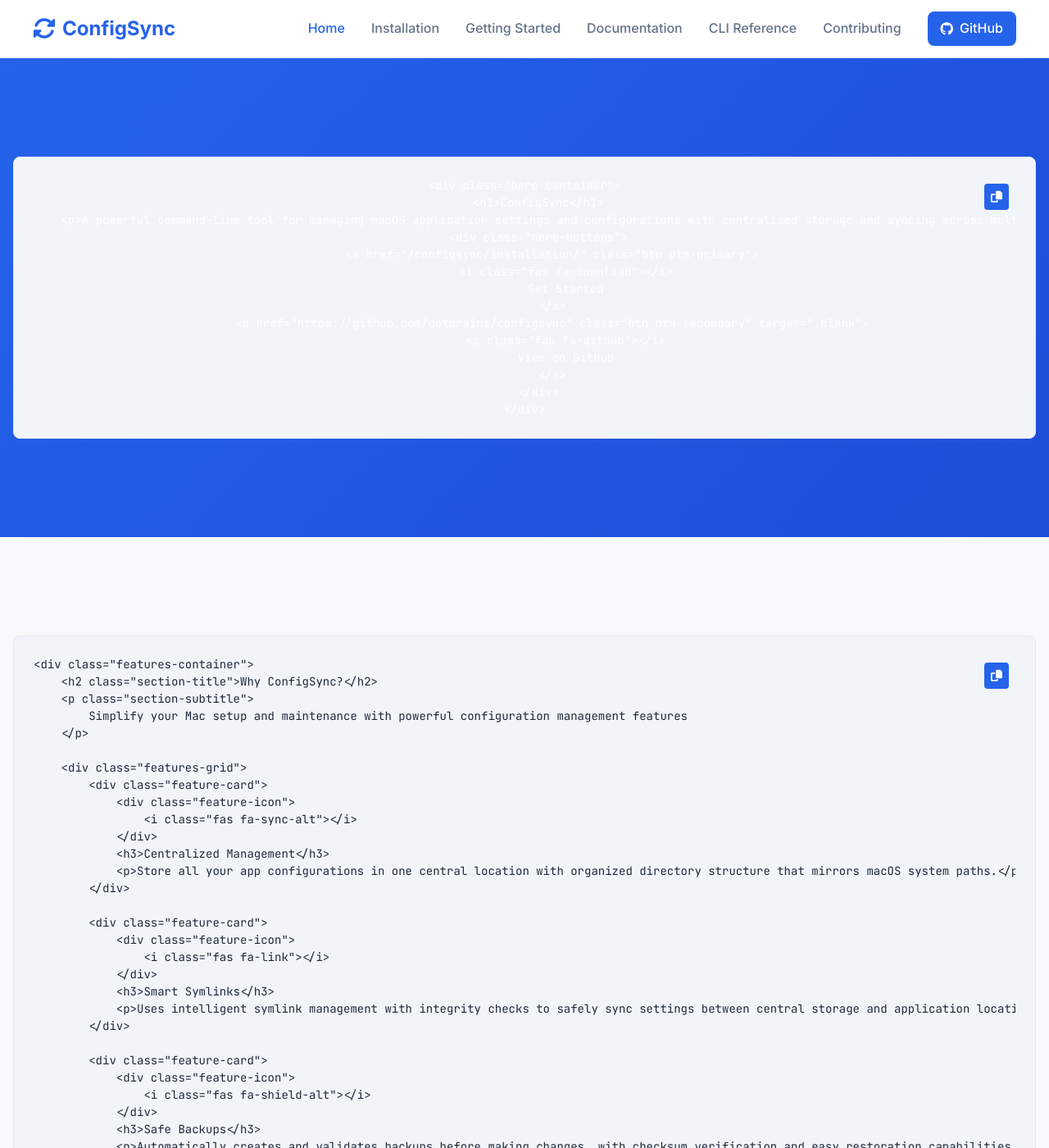
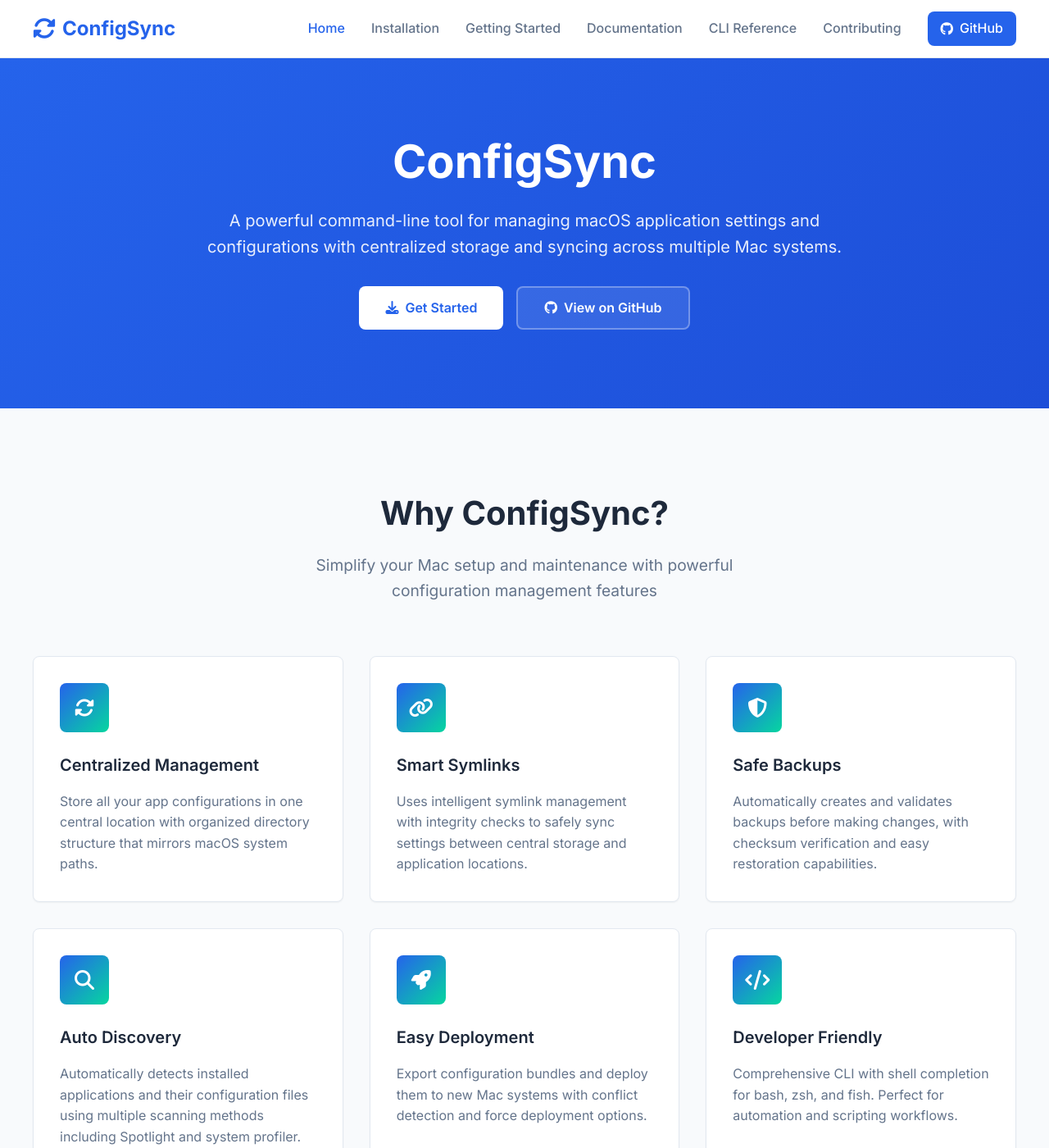
Before and after one commit to dotbrains/configsync, a Jekyll site: the page built from docs/index.html, in a window 1280 px wide and 1400 px high. Shown: the whole window at 82% size. Built offline with Jekyll 4.4.1, drawn with Linux system fonts in a browser that asks for light colours; some of the changed text lies outside the part shown.

Commit message:
fix(docs): convert index to pure HTML to fix Jekyll processing
- Convert index.md to index.html to avoid mixed HTML/Markdown issues
- Remove problematic mixed content that caused Jekyll processing errors
- Use consistent HTML structure throughout the page
- Fix code block rendering by using proper HTML highlight blocks
- Ensure all content displays correctly instead of showing raw code

This resolves the issue where the GitHub Pages site was showing
HTML code instead of properly rendered content.

````diff
--- a/docs/index.md
+++ b/docs/index.html
@@ -12,7 +12,7 @@
                 <i class="fas fa-download"></i>
                 Get Started
             </a>
-            <a href="https://github.com/{{ site.repository }}" class="btn btn-secondary" target="_blank">
+            <a href="https://github.com/dotbrains/configsync" class="btn btn-secondary" target="_blank">
                 <i class="fab fa-github"></i>
                 View on GitHub
             </a>
@@ -110,19 +110,15 @@
     </div>
 </section>
 
-</section>
-
-<div class="py-4" style="background: var(--bg-secondary);">
+<section class="py-4" style="background: var(--bg-secondary);">
     <div class="content">
         <h2 class="text-center">Quick Start</h2>
         <p class="text-center section-subtitle">
             Get up and running with ConfigSync in minutes
         </p>
-    </div>
-</div>
 
-```bash
-# Install ConfigSync
+        <div class="highlight">
+            <pre><code class="language-bash"># Install ConfigSync
 brew install dotbrains/tap/configsync
 
 # Initialize ConfigSync
@@ -135,8 +131,8 @@
 configsync sync
 
 # Export for deployment to another Mac
-configsync export --output my-configs.tar.gz
-```
+configsync export --output my-configs.tar.gz</code></pre>
+        </div>
 
         <div class="text-center mt-4">
             <a href="{{ '/getting-started/' | relative_url }}" class="btn btn-primary">
@@ -144,8 +140,8 @@
                 View Complete Guide
             </a>
         </div>
-
-<section class="content">
+    </div>
+</section>
 
 <section class="content">
     <div style="max-width: 1200px; margin: 0 auto;">
````
Also changed, not shown: docs/Gemfile.lock (added), 1 other file. Lines whose indentation alone changed are shown as unchanged.
